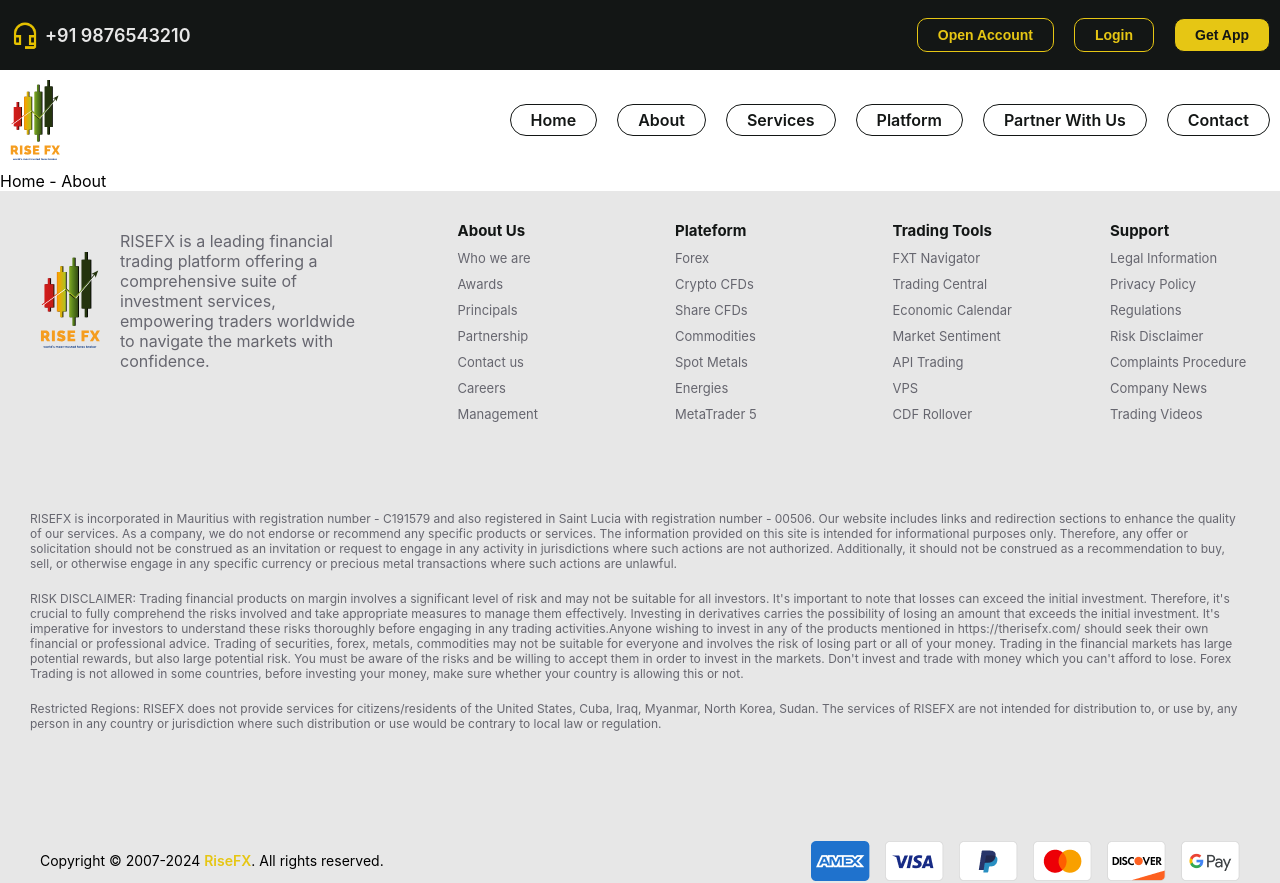
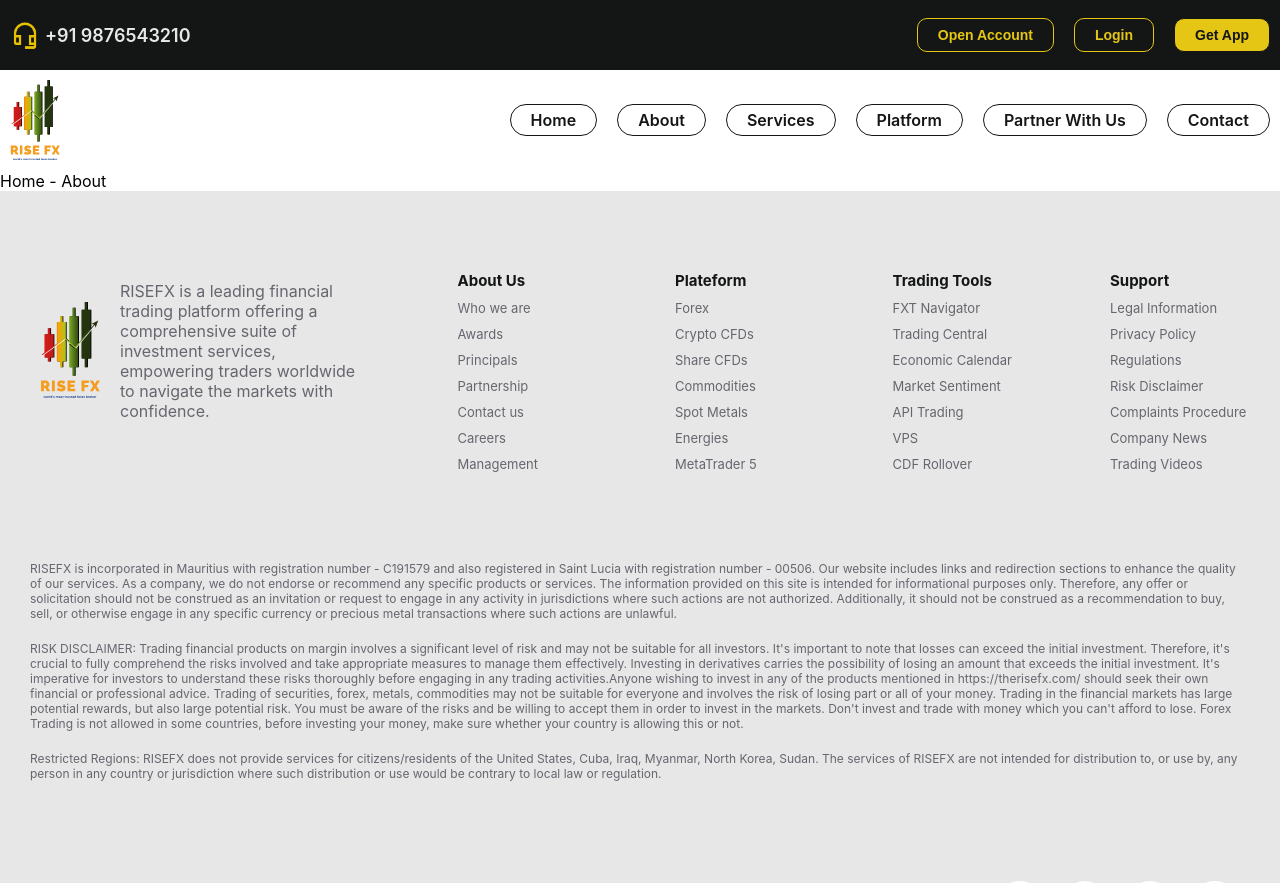
Before and after one commit to Abubakkar9087/risefx, a React (Create React App) app: page /About in a window 1280 px wide. Shown: the top 883 px of the page. Built offline with nearby package versions, Linux system fonts and the light colour scheme.

Commit message:
footer extra spaces adjusted

```diff
--- a/src/components/Footer.css
+++ b/src/components/Footer.css
@@ -186,6 +186,8 @@
 .copyrights{
     font-size: 14px;
     padding: 10px;
+    padding-top: 0% !important;
+    padding-bottom: 2px !important;
 }
 .footer-section-4{
     width: 100%;
@@ -193,10 +195,10 @@
     display: flex;
     justify-content: space-between;
     align-items: center;
-    gap: 20px;
     flex-wrap: wrap;
     padding: 30px;
     padding-top: 0px !important;
+    padding-bottom: 0% !important;
 
     .footer-child-1{
         font-size: 17px;
@@ -215,6 +217,7 @@
         align-items: center;
         flex-wrap: wrap;
         gap: 15px;
+        padding-top: 0%    ;
 
         .social-imgs{
             width: 50px;
```
